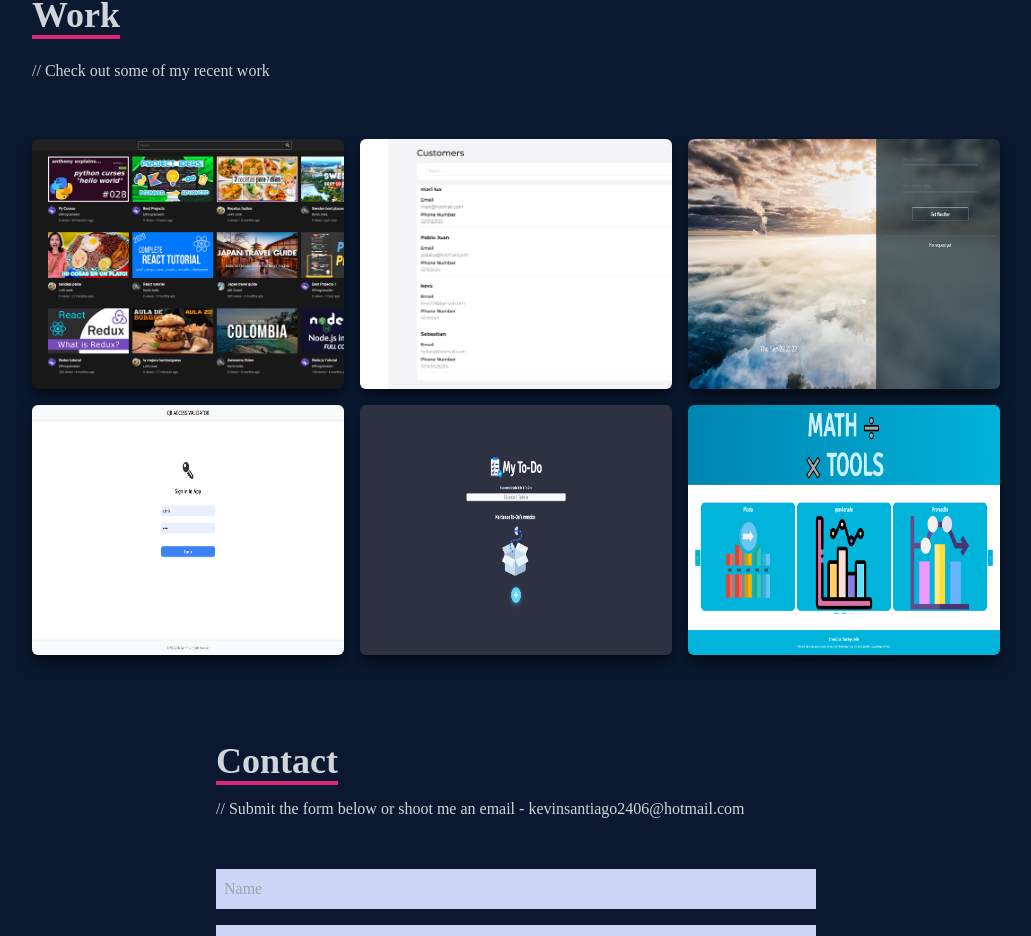
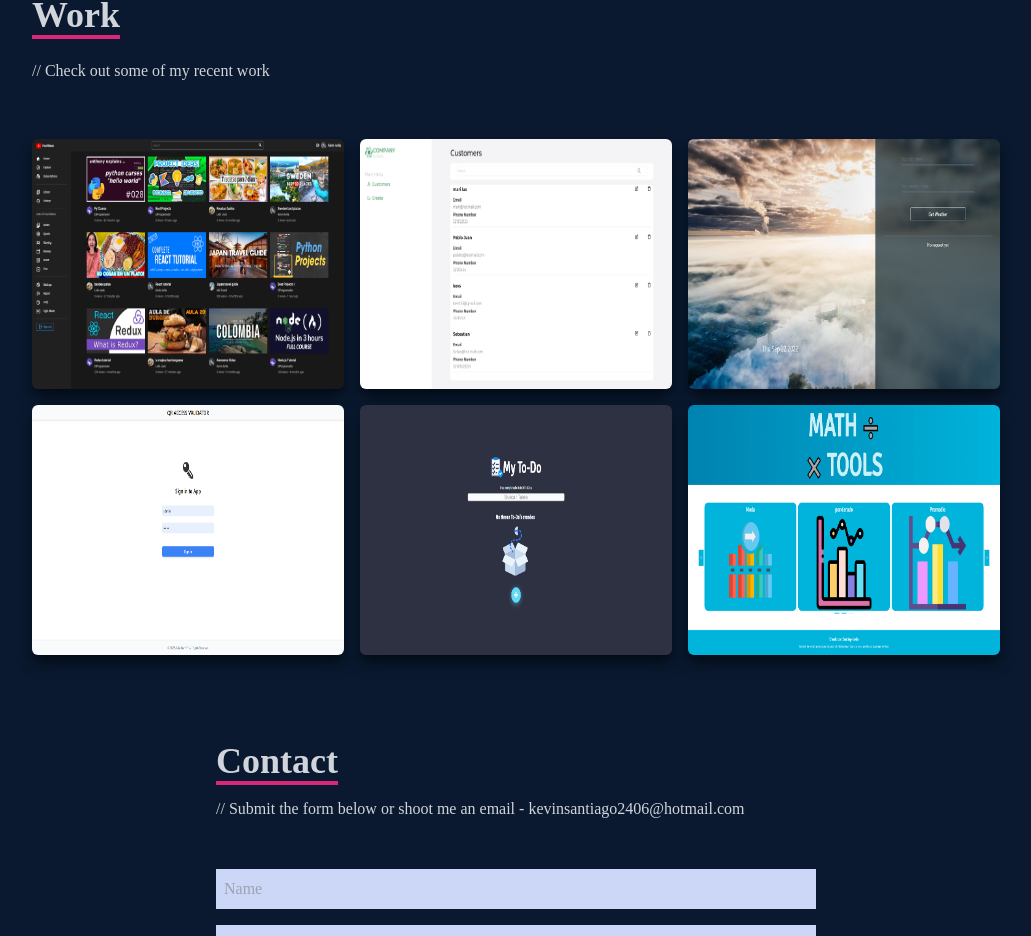
Before and after one commit to AvilaKevin/portfolio, a React (Create React App) app: page / in a window 1280 px wide. Shown: the part 2307-3243 px from the top of the page, without its empty margins (124-1155 px from the left). Built offline with nearby package versions, Linux system fonts and the light colour scheme.

Commit message:
fix background-size property in content-div

```diff
--- a/src/index.css
+++ b/src/index.css
@@ -17,7 +17,7 @@
 
 .content-div {
     background-repeat: no-repeat !important;
-    background-size: cover !important;
+    background-size: 100% 100% !important;
     background-position: center !important;
     height: 250px;
 }
```
